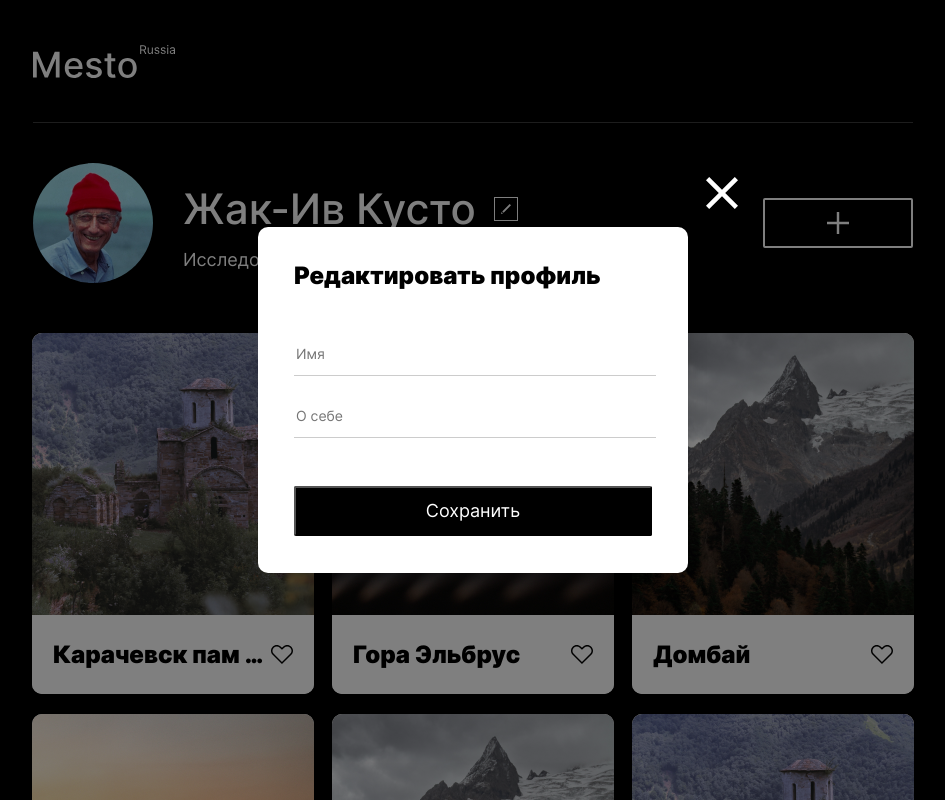
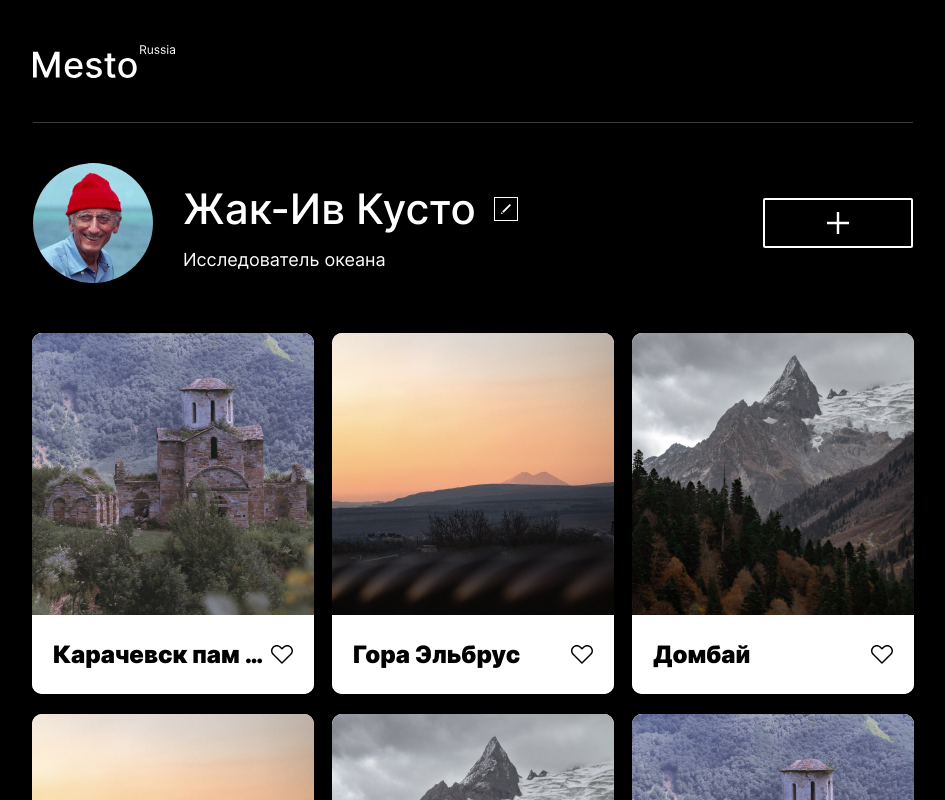
Before and after one commit to ShockIgorek/mesto-project, a plain HTML site: page index.html in a window 1280 px wide. Shown: the top 800 px of the page, without its empty margins (167-1112 px from the left). Drawn offline with Linux system fonts and the light colour scheme; files whose address does not match are found by name.

Commit message:
last-try

```diff
--- a/index.html
+++ b/index.html
@@ -107,7 +107,7 @@
     </p>
   </footer>
   <!-- для отключение popup удалите popup_opened -->
-  <div class="popup popup_opened">
+  <div class="popup">
     <!-- задать класс когда форм будет много -->
     <div>
       <!-- перенести заголовок из формы -->
@@ -125,11 +125,11 @@
           <label class="popup__field">
             <input class="popup__input" placeholder="О себе" maxlength="40">
           </label>
-          <button type="button" class="popup__button">
+          <button type="submit" class="popup__button">
             Сохранить
           </button>
         </fieldset>
-        <button type="submit" class="popup__button-close">
+        <button type="button" class="popup__button-close">
         </button>
       </form>
     </div>
```
